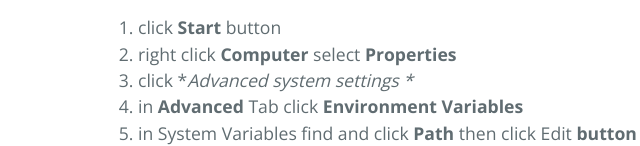
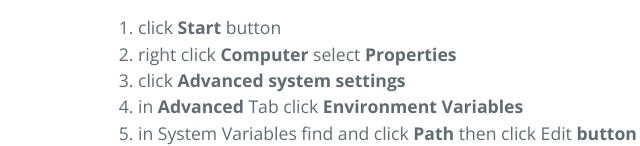
Before and after one commit to iv3SOJ/Bootstrap-sass-grunt-setup-UXD-v2, a plain HTML site: page index.html in a window 1280 px wide. Shown: the part 815-961 px from the top of the page, 126-766 px from the left. Drawn offline with nearby package versions, Linux system fonts and the light colour scheme.

```diff
--- a/index.html
+++ b/index.html
@@ -39,7 +39,7 @@
 <li>click <strong>Start</strong> button</li>
 <li>right click <strong>Computer</strong> select <strong>Properties</strong>
 </li>
-<li>click *<em>Advanced system settings *</em>
+<li>click <strong>Advanced system settings</strong>
 </li>
 <li>in <strong>Advanced</strong> Tab click <strong>Environment Variables</strong>
 </li>
```
Also changed, not shown: params.json (+1 -1 lines).
